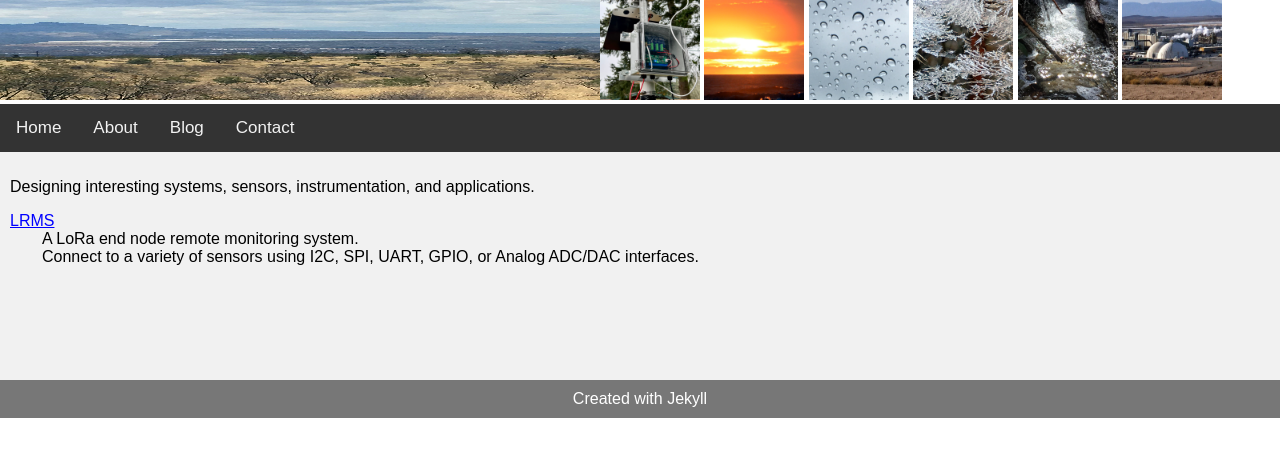
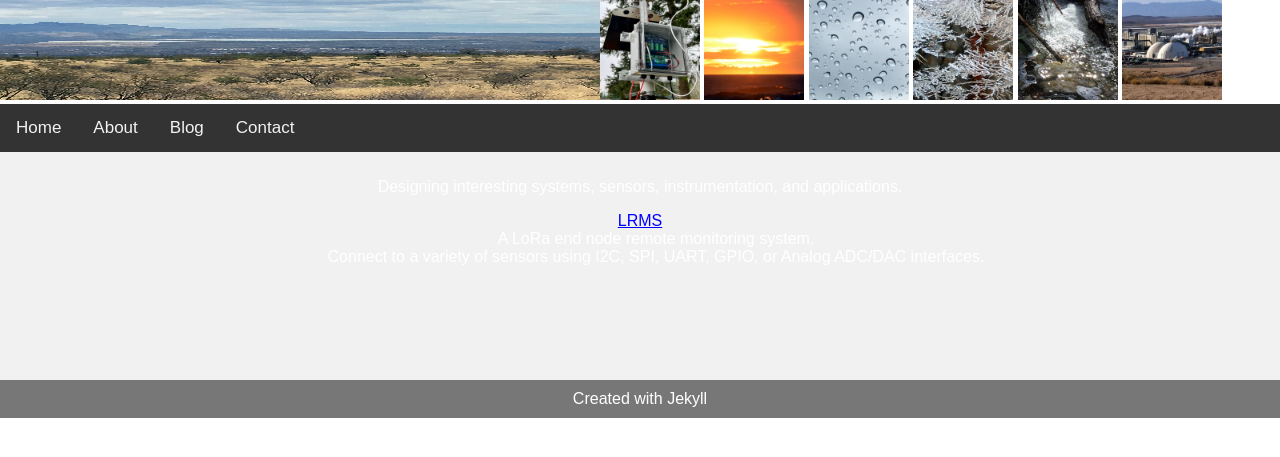
Before and after one commit to jswiles/jswiles.github.io, a Jekyll site: the page built from _pages/index.markdown, in a window 1280 px wide. Shown: the top 457 px of the page. Built offline with Jekyll 4.4.1, drawn with Linux system fonts in a browser that asks for light colours.

Commit message:
Update index.html

```diff
--- a/_layouts/default.html
+++ b/_layouts/default.html
@@ -166,7 +166,7 @@ article {
             <a href="/contact" {% if page.title == "Contact" %}class="active-page"{% endif %}>Contact</a>
     </div>
 
-    <main class="page-content">
+    <main class="container">
         {{ content }}
     </main>
 
```
